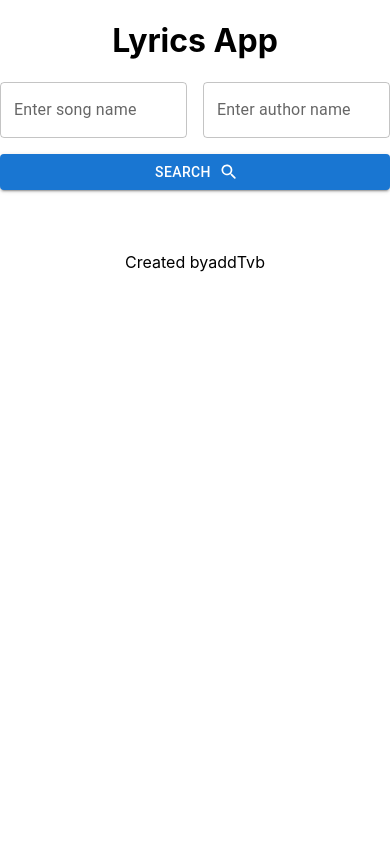
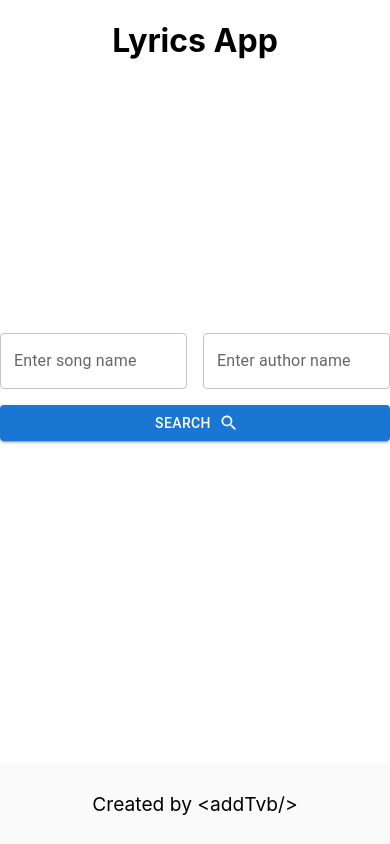
Before and after one commit to addTvb/lyrics-app, a Next.js app: page / in a window 390 px wide. Built offline with nearby package versions, Linux system fonts and the light colour scheme.

Commit message:
✨feat: remove first row from lyric, add responsive

```diff
--- a/pages/index.tsx
+++ b/pages/index.tsx
@@ -32,6 +32,20 @@ const Home: NextPage = () => {
 
         return data;
     }
+    // Format lyrics
+    const capitalize = (string: string): string => {
+        return string.trim().replace(/\w\S*/g, (w) =>
+            w.replace(/^\w/, (c) => c.toUpperCase())
+        );
+    };
+    const removeFirstRow = (lyric: string): string => {
+        return lyric?.replace(
+            `Paroles de la chanson ${capitalize(song)} par ${capitalize(
+                author
+            )}`,
+            ""
+        );
+    };
     // handlers
     const handleSearch = () => {
         refetch();
@@ -69,7 +83,6 @@ const Home: NextPage = () => {
                             id="song-input"
                             label="Enter song name"
                             variant="outlined"
-                            placeholder="Example: All Of Me"
                             fullWidth
                         />
                         <TextField
@@ -79,12 +92,11 @@ const Home: NextPage = () => {
                             id="author-input"
                             label="Enter author name"
                             variant="outlined"
-                            placeholder="Example: John Legend"
                             fullWidth
                         />
                     </div>
                     <LoadingButton
-                        onSubmit={handleSearch}
+                        onClick={handleSearch}
                         endIcon={<SearchRoundedIcon />}
                         loading={isFetching}
                         loadingPosition="end"
@@ -95,20 +107,28 @@ const Home: NextPage = () => {
                     </LoadingButton>
                 </div>
                 {/* Lyrics Content */}
-                <div className={styles.home__lyrics}>
-                    <Typography variant="h6" component="pre">
+                <div className={styles.home__lyrics_wrapper}>
+                    <Typography variant="h6" component="pre" className={styles.home__lyrics}>
                         {error?.message ===
                         "Request failed with status code 404" ? (
                             <h4>We have not found the lyrics of this song</h4>
                         ) : (
-                            data?.lyrics
+                            removeFirstRow(data?.lyrics)
                         )}
                     </Typography>
                 </div>
             </main>
 
             <footer className={styles.home__footer}>
-                Created by <a href="https://github.com/addTvb">addTvb</a>
+                Created by {"<"}
+                <a
+                    href="https://github.com/addTvb"
+                    className={styles.home__author_link}
+                >
+                    {" "}
+                    addTvb
+                </a>{" "}
+                {"/>"}
             </footer>
         </div>
     );
--- a/styles/Home.module.css
+++ b/styles/Home.module.css
@@ -1,5 +1,5 @@
 .home {
-    height: 100%;
+    height: 100vh;
     display: flex;
     flex-direction: column;
     align-items: center;
@@ -27,10 +27,29 @@
     display: flex;
     column-gap: 1rem;
 }
+.home__lyrics_wrapper {
+    margin-bottom: 2.5rem;
+    padding: 0 1rem;
+}
+.home__lyrics {
+    white-space: pre-wrap;
+    word-wrap: break-word;
+    text-align: center;
+}
 .home__footer {
+    font-size: 1.2rem;
+    width: 100vw;
     display: flex;
     justify-content: center;
     align-items: center;
     height: 5rem;
     flex: 0 0 auto;
+    background-color: #fafafa;
 }
+.home__author_link {
+    transition: 0.3s all;
+}
+.home__author_link:hover {
+    color: #ffac00;
+    transition: 0.2s all;
+}
```
